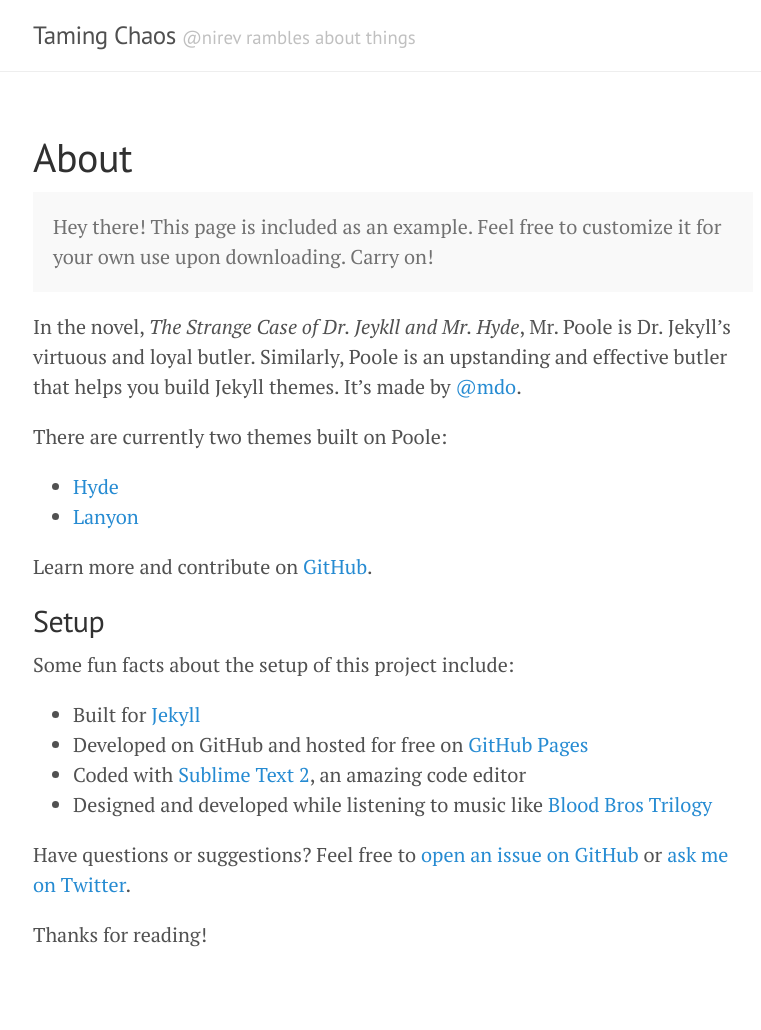
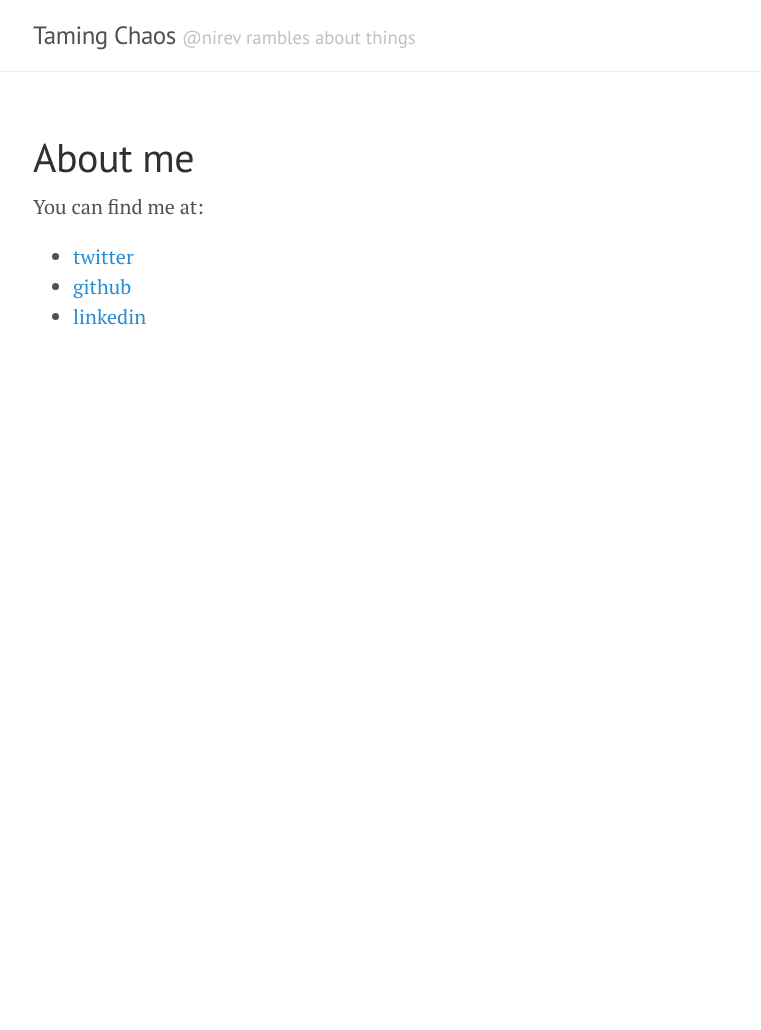
Before and after one commit to nirev/nirev.github.io, a Jekyll site: the page built from about.md, in a window 1280 px wide. Shown: the whole page, without its empty margins (247-1008 px from the left). Built offline with Jekyll 4.4.1, drawn with Linux system fonts in a browser that asks for light colours; after the commit the page ends 900 px from its top, so only the background shows below that.

Commit message:
barebones about page

```diff
--- a/about.md
+++ b/about.md
@@ -1,30 +1,13 @@
 ---
 layout: page
-title: About
+title: About me
+permalink: /
 ---
 
-<p class="message">
-  Hey there! This page is included as an example. Feel free to customize it for your own use upon downloading. Carry on!
-</p>
 
-In the novel, *The Strange Case of Dr. Jeykll and Mr. Hyde*, Mr. Poole is Dr. Jekyll's virtuous and loyal butler. Similarly, Poole is an upstanding and effective butler that helps you build Jekyll themes. It's made by [@mdo](https://twitter.com/mdo).
 
-There are currently two themes built on Poole:
+You can find me at:
 
-* [Hyde](http://hyde.getpoole.com)
-* [Lanyon](http://lanyon.getpoole.com)
-
-Learn more and contribute on [GitHub](https://github.com/poole).
-
-## Setup
-
-Some fun facts about the setup of this project include:
-
-* Built for [Jekyll](http://jekyllrb.com)
-* Developed on GitHub and hosted for free on [GitHub Pages](https://pages.github.com)
-* Coded with [Sublime Text 2](http://sublimetext.com), an amazing code editor
-* Designed and developed while listening to music like [Blood Bros Trilogy](https://soundcloud.com/maddecent/sets/blood-bros-series)
-
-Have questions or suggestions? Feel free to [open an issue on GitHub](https://github.com/poole/issues/new) or [ask me on Twitter](https://twitter.com/mdo).
-
-Thanks for reading!
+* [twitter](https://twitter.com/nirev)
+* [github](https://github.com/nirev)
+* [linkedin](http://www.linkedin.com/in/nirev)
```
